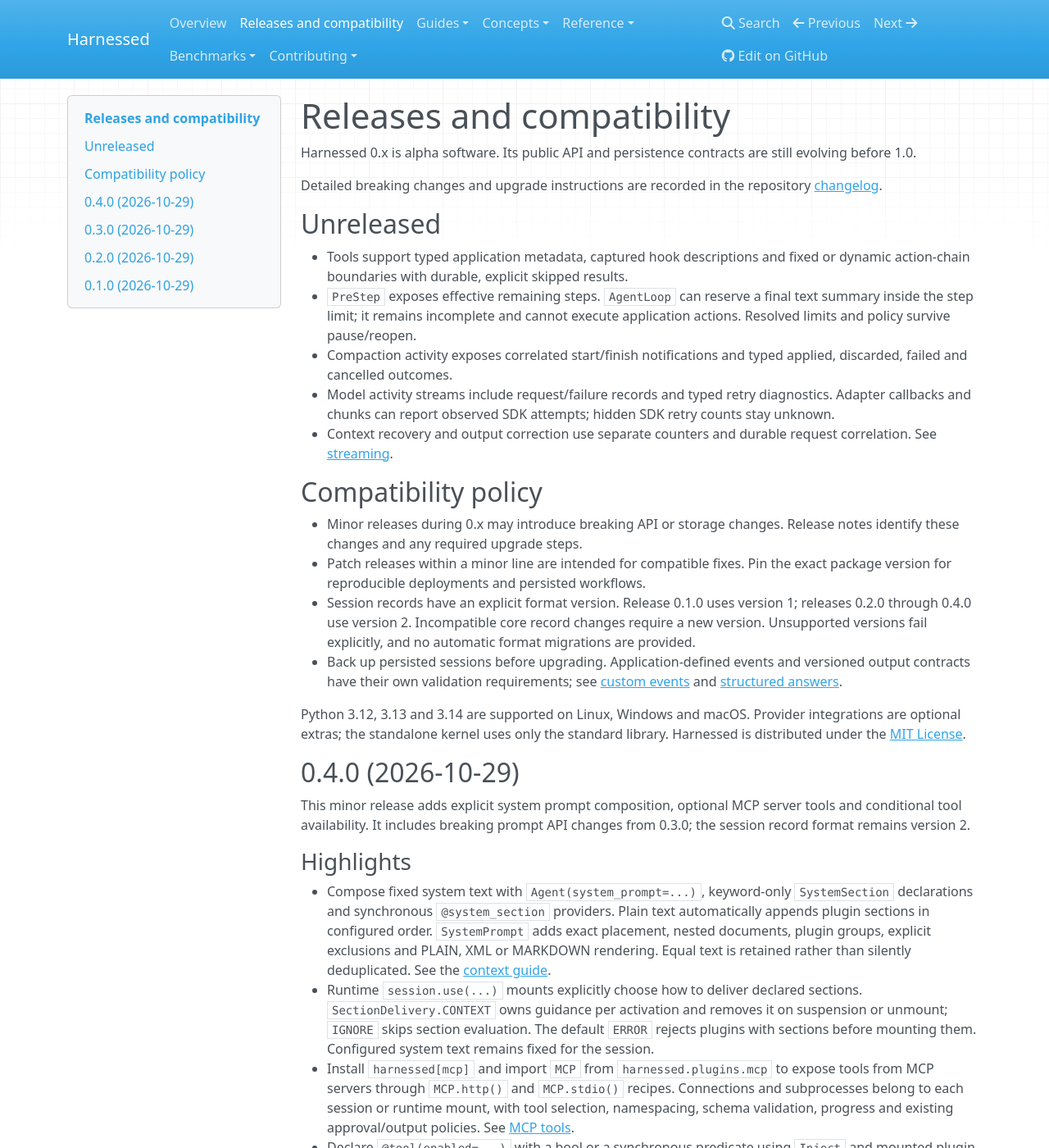
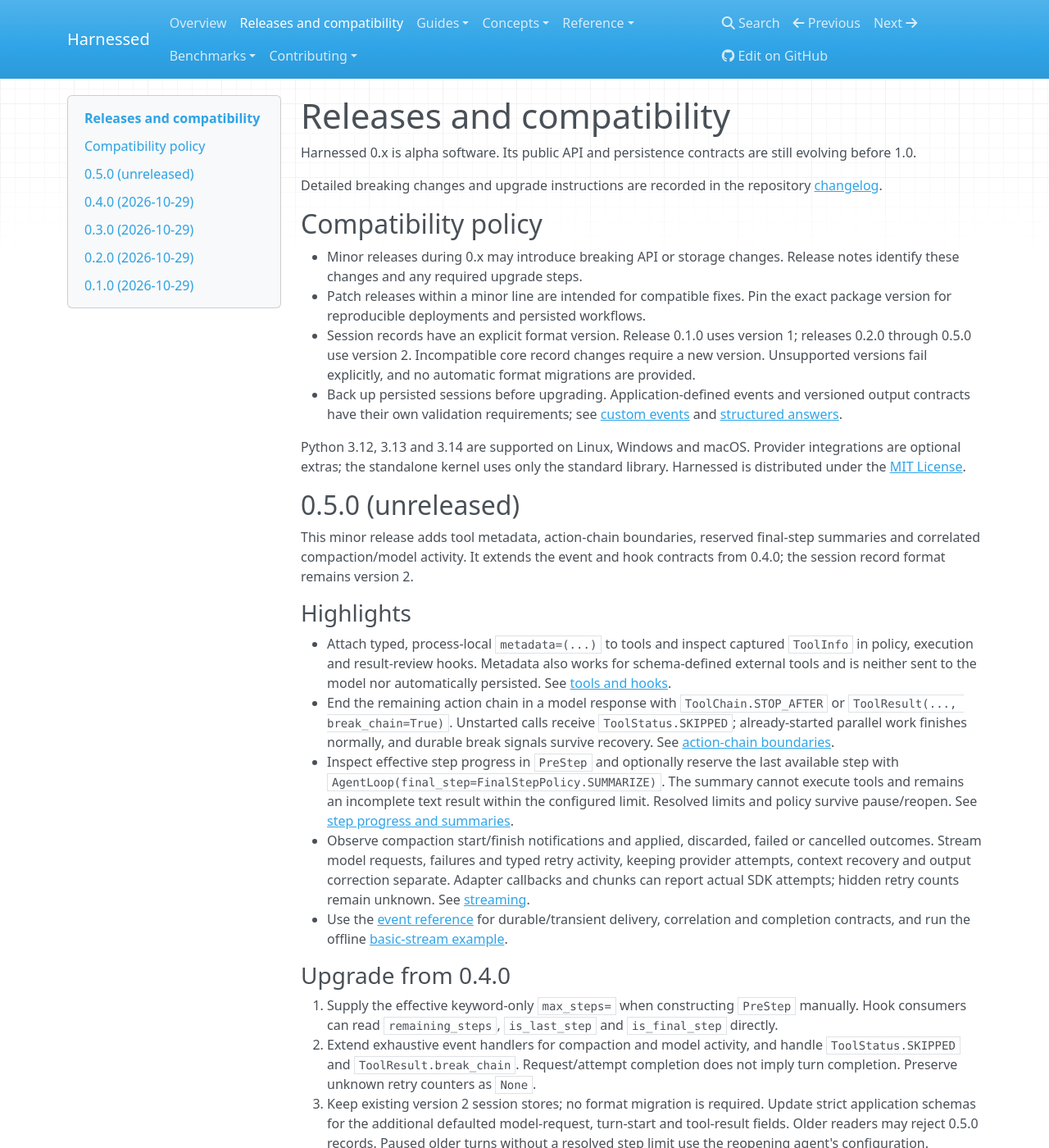
Before and after one commit to mathisarends/cordify, an MkDocs documentation site: the page built from docs/releases.md, in a window 1280 px wide and 1400 px high. Shown: the whole window at 82% size. Built offline with MkDocs 1.6.1, drawn with Linux system fonts in a browser that asks for light colours; nearby versions of some CDN libraries; some of the changed text lies outside the part shown.

Commit message:
Prepare Harnessed 0.5.0 release

```diff
--- a/docs/releases.md
+++ b/docs/releases.md
@@ -6,21 +6,6 @@
 Detailed breaking changes and upgrade instructions are recorded in the repository
 [changelog](https://github.com/mathisarends/harnessed/blob/main/Changelog.md).
 
-## Unreleased
-
-- Tools support typed application metadata, captured hook descriptions and fixed
-  or dynamic action-chain boundaries with durable, explicit skipped results.
-- `PreStep` exposes effective remaining steps. `AgentLoop` can reserve a final
-  text summary inside the step limit; it remains incomplete and cannot execute
-  application actions. Resolved limits and policy survive pause/reopen.
-- Compaction activity exposes correlated start/finish notifications and typed
-  applied, discarded, failed and cancelled outcomes.
-- Model activity streams include request/failure records and typed retry
-  diagnostics. Adapter callbacks and chunks can report observed SDK attempts;
-  hidden SDK retry counts stay unknown.
-- Context recovery and output correction use separate counters and durable
-  request correlation. See [streaming](guides/streaming.md#model-and-retry-activity).
-
 ## Compatibility policy
 
 - Minor releases during 0.x may introduce breaking API or storage changes. Release
@@ -28,7 +13,7 @@
 - Patch releases within a minor line are intended for compatible fixes. Pin the
   exact package version for reproducible deployments and persisted workflows.
 - Session records have an explicit format version. Release 0.1.0 uses version 1;
-  releases 0.2.0 through 0.4.0 use version 2. Incompatible core record changes require
+  releases 0.2.0 through 0.5.0 use version 2. Incompatible core record changes require
   a new version. Unsupported versions fail explicitly, and no automatic format
   migrations are provided.
 - Back up persisted sessions before upgrading. Application-defined events and
@@ -40,6 +25,58 @@
 integrations are optional extras; the standalone kernel uses only the standard
 library. Harnessed is distributed under the
 [MIT License](https://github.com/mathisarends/harnessed/blob/main/LICENSE).
+
+## 0.5.0 (unreleased)
+
+This minor release adds tool metadata, action-chain boundaries, reserved final-step
+summaries and correlated compaction/model activity. It extends the event and hook
+contracts from 0.4.0; the session record format remains version 2.
+
+### Highlights
+
+- Attach typed, process-local `metadata=(...)` to tools and inspect captured
+  `ToolInfo` in policy, execution and result-review hooks. Metadata also works
+  for schema-defined external tools and is neither sent to the model nor
+  automatically persisted. See [tools and hooks](guides/tools.md).
+- End the remaining action chain in a model response with
+  `ToolChain.STOP_AFTER` or `ToolResult(..., break_chain=True)`. Unstarted calls
+  receive `ToolStatus.SKIPPED`; already-started parallel work finishes normally,
+  and durable break signals survive recovery. See
+  [action-chain boundaries](guides/tools.md#end-an-action-chain).
+- Inspect effective step progress in `PreStep` and optionally reserve the last
+  available step with `AgentLoop(final_step=FinalStepPolicy.SUMMARIZE)`.
+  The summary cannot execute tools and remains an incomplete text result within
+  the configured limit. Resolved limits and policy survive pause/reopen. See
+  [step progress and summaries](guides/sessions.md#step-progress-and-a-reserved-summary).
+- Observe compaction start/finish notifications and applied, discarded, failed
+  or cancelled outcomes. Stream model requests, failures and typed retry activity,
+  keeping provider attempts, context recovery and output correction separate.
+  Adapter callbacks and chunks can report actual SDK attempts; hidden retry
+  counts remain unknown. See [streaming](guides/streaming.md#model-and-retry-activity).
+- Use the [event reference](reference/events.md) for durable/transient delivery,
+  correlation and completion contracts, and run the offline
+  [basic-stream example](guides/examples.md).
+
+### Upgrade from 0.4.0
+
+1. Supply the effective keyword-only `max_steps=` when constructing `PreStep`
+   manually. Hook consumers can read `remaining_steps`, `is_last_step` and
+   `is_final_step` directly.
+2. Extend exhaustive event handlers for compaction and model activity, and handle
+   `ToolStatus.SKIPPED` and `ToolResult.break_chain`. Request/attempt completion
+   does not imply turn completion. Preserve unknown retry counters as `None`.
+3. Keep existing version 2 session stores; no format migration is required.
+   Update strict application schemas for the additional defaulted model-request,
+   turn-start and tool-result fields. Older readers may reject 0.5.0 records.
+   Paused older turns without a resolved step limit use the reopening agent's
+   configuration.
+4. Existing tool chains and step-limit behavior remain the defaults. Opt in to
+   metadata, chain boundaries and final summaries as needed. A reserved summary
+   returns `StopReason.MAX_STEPS` with `completed=False`; for `output=T` runs,
+   use `.text` because `.output` raises `OutputUnavailable`.
+
+The [changelog](https://github.com/mathisarends/harnessed/blob/main/Changelog.md)
+contains the detailed changes and upgrade instructions.
 
 ## 0.4.0 (2026-10-29)
 
--- a/pyproject.toml
+++ b/pyproject.toml
@@ -4,7 +4,7 @@
 
 [project]
 name = "harnessed"
-version = "0.4.0"
+version = "0.5.0"
 description = "A composable Python agent SDK with reversible plugins and a durable session log."
 readme = "README.md"
 license = "MIT"
```
Also changed, not shown: Changelog.md (+74 -16 lines), 1 other file.
